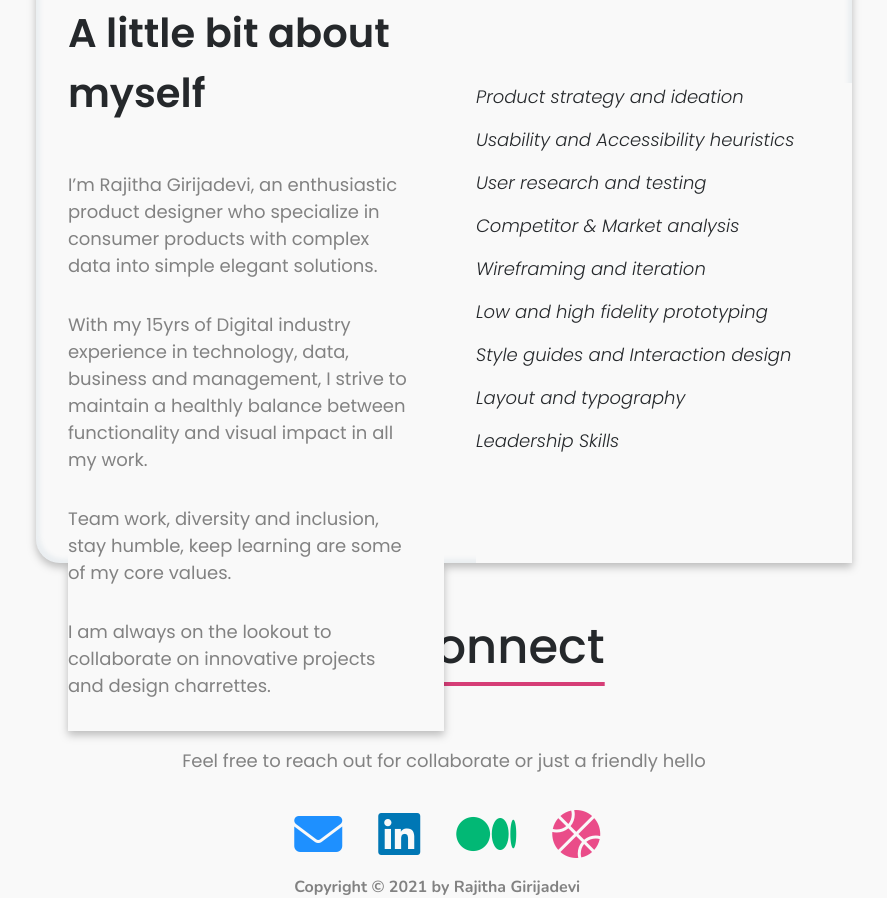
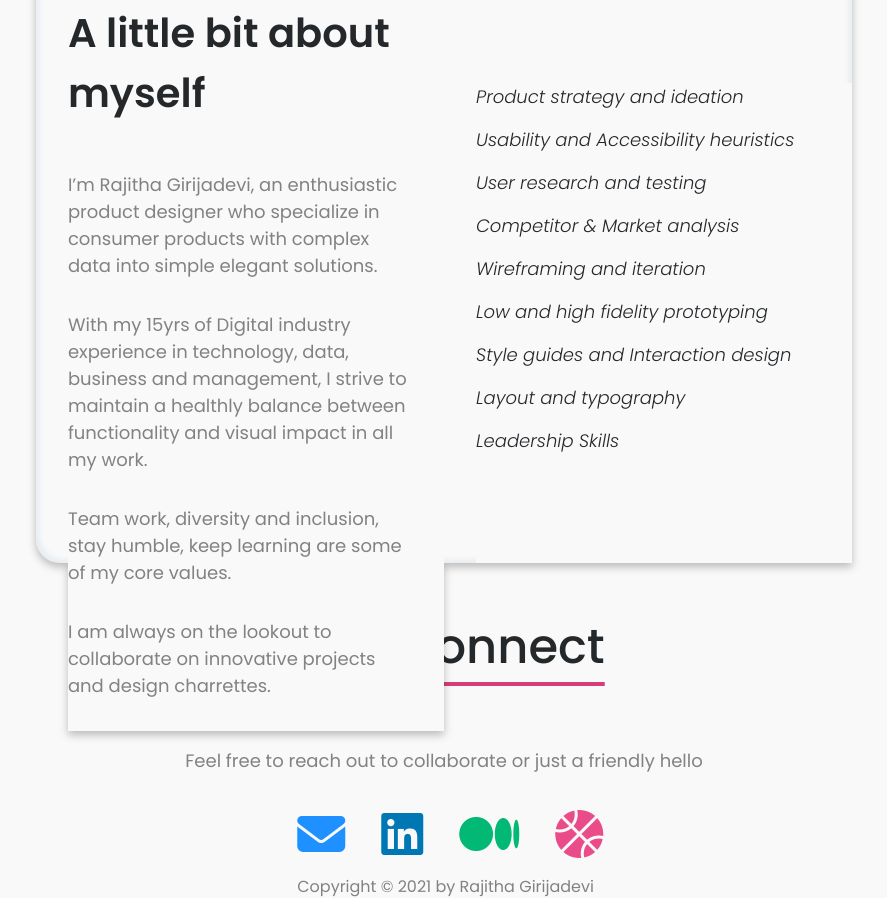
Before and after one commit to rgdevi/UX_UI_HW_17, a plain HTML site: page index.html in a window 1280 px wide. Shown: the part 2543-3441 px from the top of the page, without its empty margins (196-1083 px from the left). Drawn offline with nearby package versions, Linux system fonts and the light colour scheme.

Commit message:
fix footer

```diff
--- a/css/style.css
+++ b/css/style.css
@@ -419,8 +419,8 @@ button:hover {
 
 
 .copyright {
-  font-family: Nunito;
-  font-style: normal
+  font-family: Poppins;
+  font-style: extra-light;
   font-weight: lighter;
   font-size: 16px;
   line-height: 22px;
--- a/index.html
+++ b/index.html
@@ -158,7 +158,7 @@
 
         <div class="footer">
           <p class="friendly-hello">
-            Feel free to reach out for collaborate or just a friendly hello
+            Feel free to reach out to collaborate or just a friendly hello
           </p>
 
           <br />
```
Also changed, not shown: 1 other file. Lines whose indentation alone changed are shown as unchanged.
